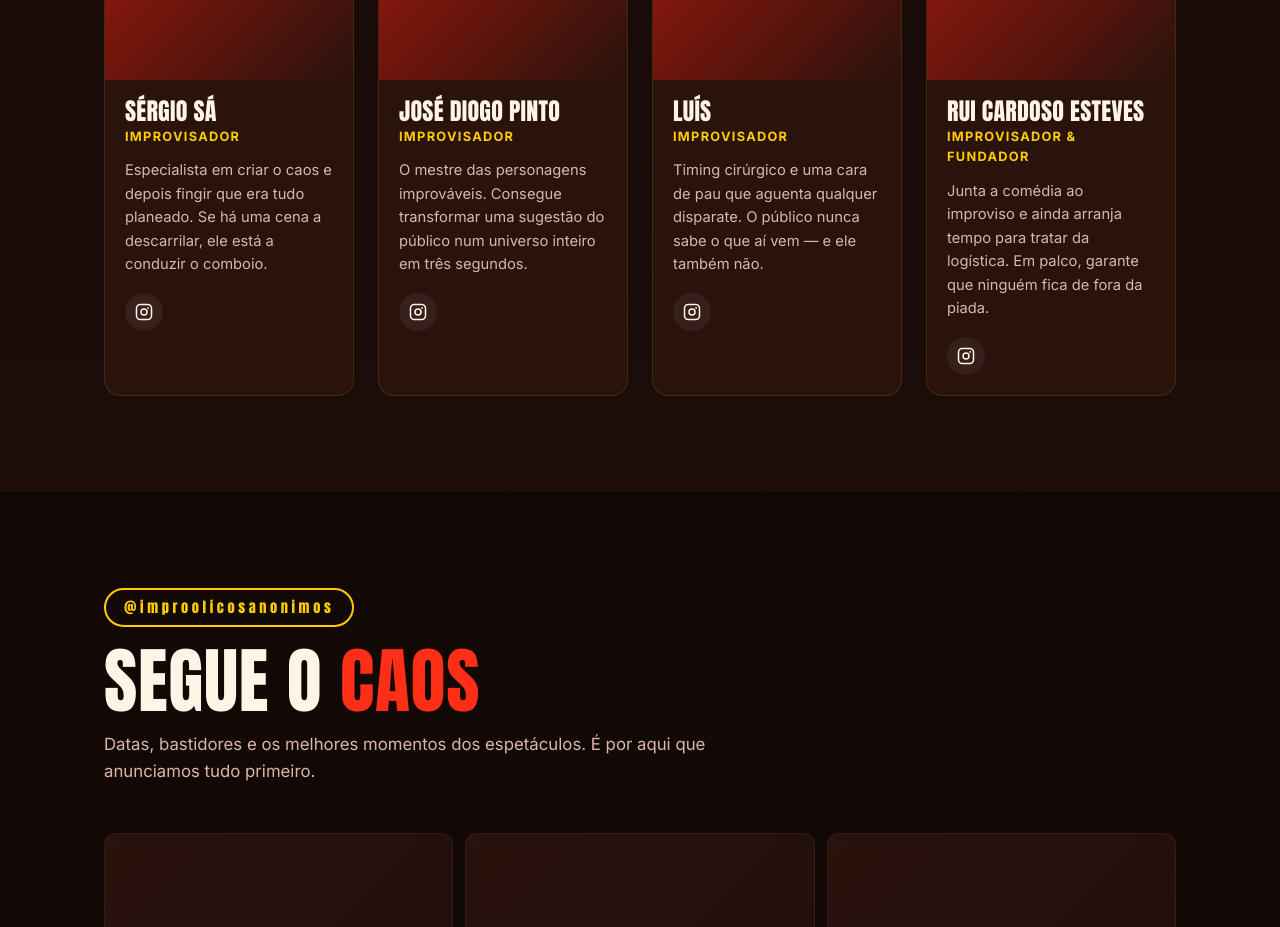
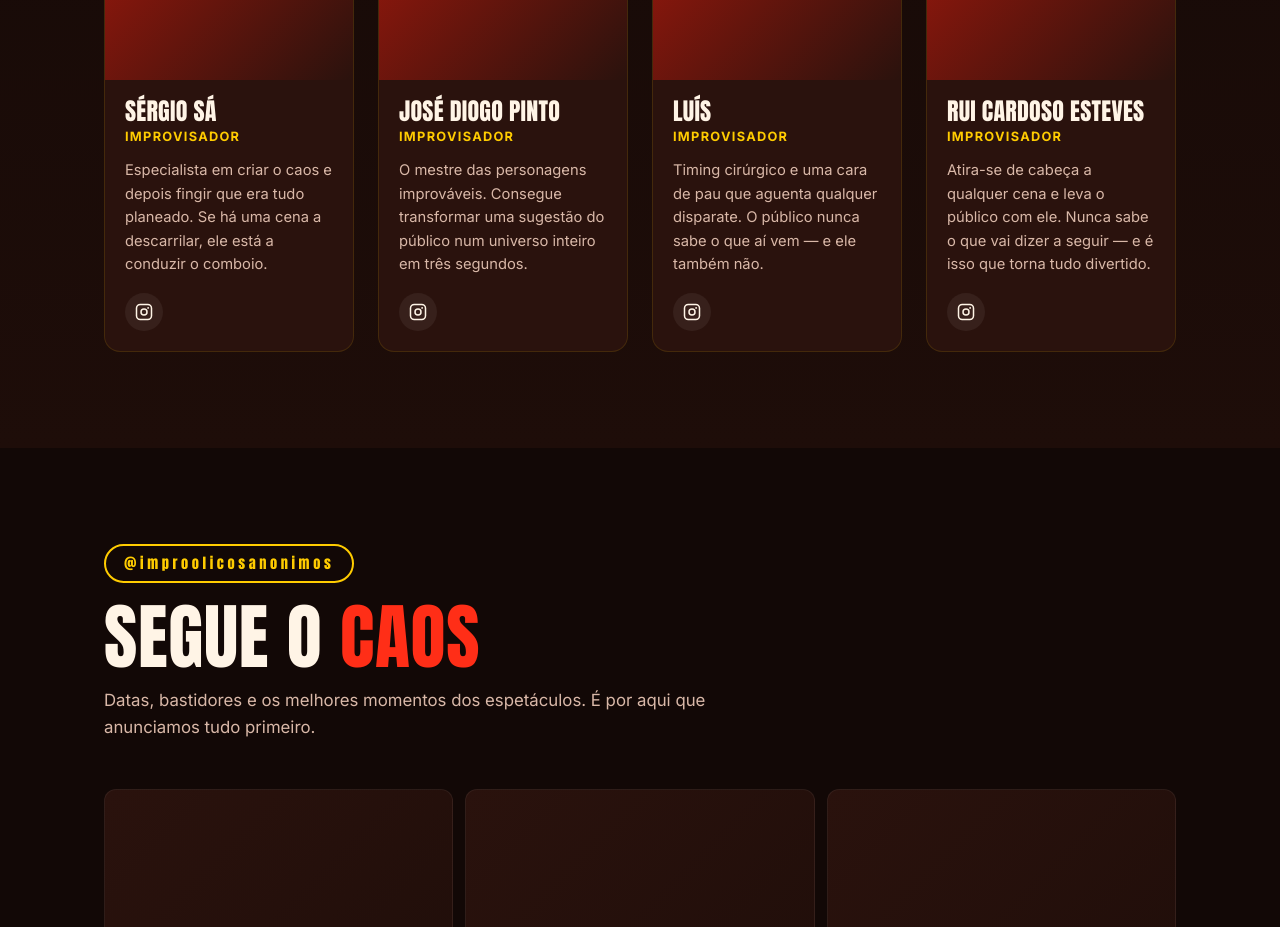
Before and after one commit to ruicarest/improolicos-anonimos, a React (Vite) app: page / in a window 1280 px wide. Shown: the part 2360-3287 px from the top of the page. Built offline with nearby package versions, Linux system fonts and the light colour scheme.

Commit message:
Ajusta perfil do Rui: remove fundador, bio igual aos outros

```diff
--- a/src/data/actors.ts
+++ b/src/data/actors.ts
@@ -42,8 +42,8 @@ export const actors: Actor[] = [
   },
   {
     name: "Rui Cardoso Esteves",
-    role: "Improvisador & Fundador",
-    bio: "Junta a comédia ao improviso e ainda arranja tempo para tratar da logística. Em palco, garante que ninguém fica de fora da piada.",
+    role: "Improvisador",
+    bio: "Atira-se de cabeça a qualquer cena e leva o público com ele. Nunca sabe o que vai dizer a seguir — e é isso que torna tudo divertido.",
     photo: "",
     socials: { instagram: "ruicardosoesteves" },
   },
```
